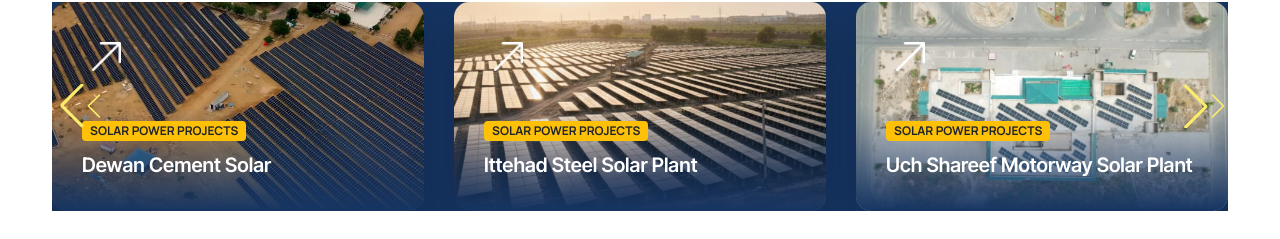
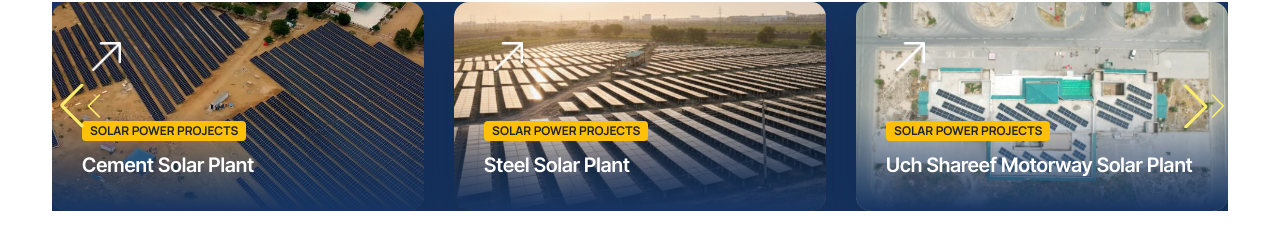
Before and after one commit to Techx425/Techx, a Next.js app: page / in a window 1280 px wide. Shown: the part 4740-4979 px from the top of the page. Built offline with nearby package versions, Linux system fonts and the light colour scheme; grey boxes are pictures that could not be loaded.

Commit message:
Rename specific solar plant projects to more generic names

```diff
--- a/src/app/page.tsx
+++ b/src/app/page.tsx
@@ -360,9 +360,9 @@ export default function Home() {
               className="project-swiper"
             >
               {[
-                { title: 'Sadaqat Solar Plant', category: 'Solar Power Projects', img: '/images/projects/textile1.jpeg' },
-                { title: 'Dewan Cement Solar', category: 'Solar Power Projects', img: '/images/projects/deewan2.jpeg' },
-                { title: 'Ittehad Steel Solar Plant', category: 'Solar Power Projects', img: '/images/projects/ittehad steel 1.jpeg' },
+                { title: 'Textile Solar Plant', category: 'Solar Power Projects', img: '/images/projects/textile1.jpeg' },
+                { title: 'Cement Solar Plant', category: 'Solar Power Projects', img: '/images/projects/deewan2.jpeg' },
+                { title: 'Steel Solar Plant', category: 'Solar Power Projects', img: '/images/projects/ittehad steel 1.jpeg' },
                 { title: 'Uch Shareef Motorway Solar Plant', category: 'Solar Power Projects', img: '/images/projects/moterway.webp' },
                 { title: 'Rajhana Motorway Solar Plant', category: 'Solar Power Projects', img: '/images/projects/5.webp' },
                 { title: 'LPG Supply Network', category: 'Fuel Trading Projects', img: '/images/projects/6.webp' }
--- a/src/app/projects/page.tsx
+++ b/src/app/projects/page.tsx
@@ -13,7 +13,7 @@ const fadeInUp = {
 const projects = [
     {
         id: 1,
-        title: 'Sadaqat Solar Plant',
+        title: 'Textile Solar Plant',
         capacity: '12 MW',
         location: 'Faisalabad',
         img: '/images/projects/textile1.jpeg',
@@ -22,7 +22,7 @@ const projects = [
     },
     {
         id: 2,
-        title: 'Dewan Cement Solar',
+        title: 'Cement Solar Plant',
         capacity: '8 MW',
         location: 'Karachi',
         img: '/images/projects/deewan2.jpeg',
@@ -31,7 +31,7 @@ const projects = [
     },
     {
         id: 3,
-        title: 'Ittehad Steel Solar Plant',
+        title: 'Steel Solar Plant',
         capacity: '5 MW',
         location: 'Lahore',
         img: '/images/projects/ittehad steel 1.jpeg',
```
